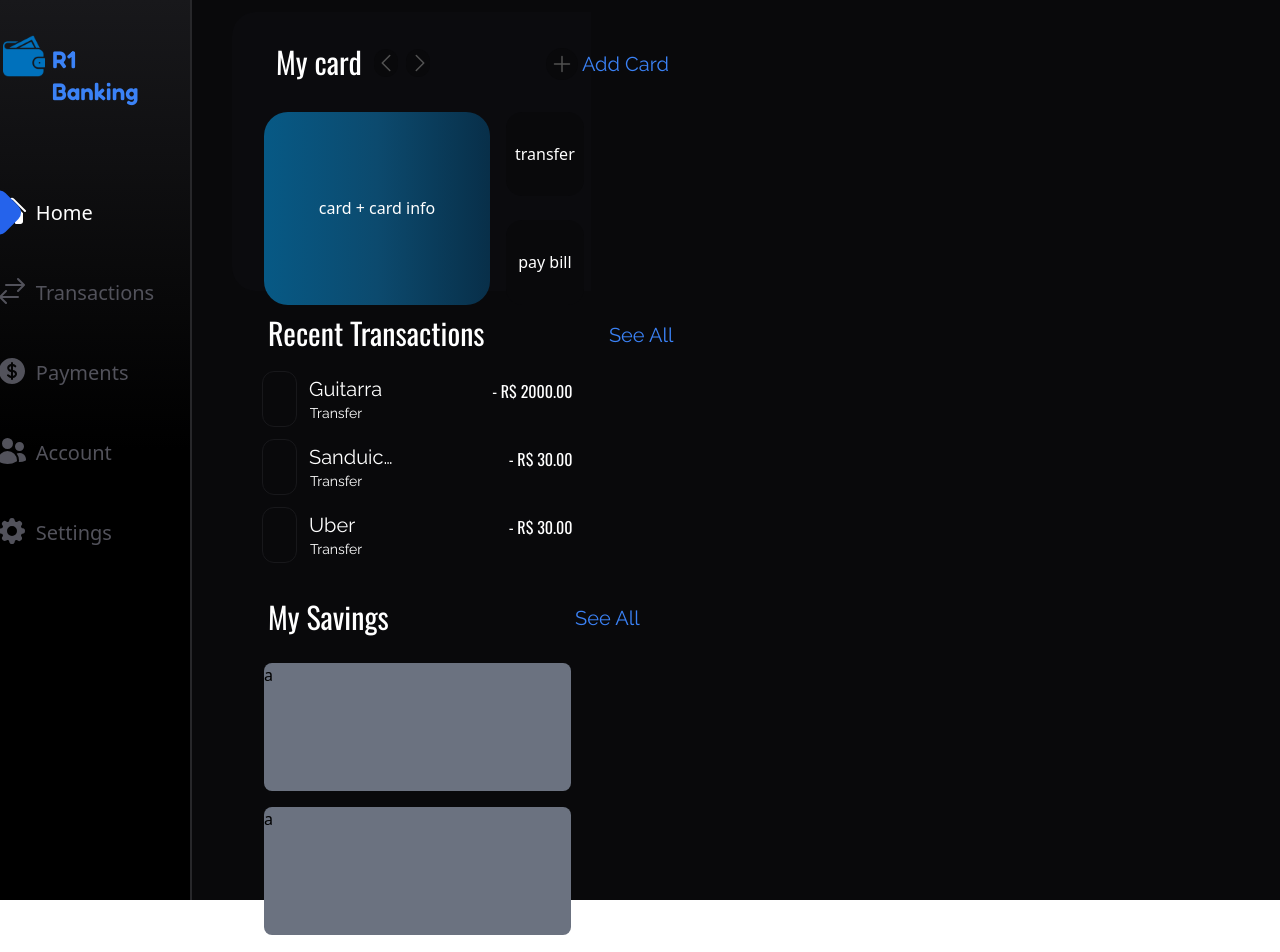
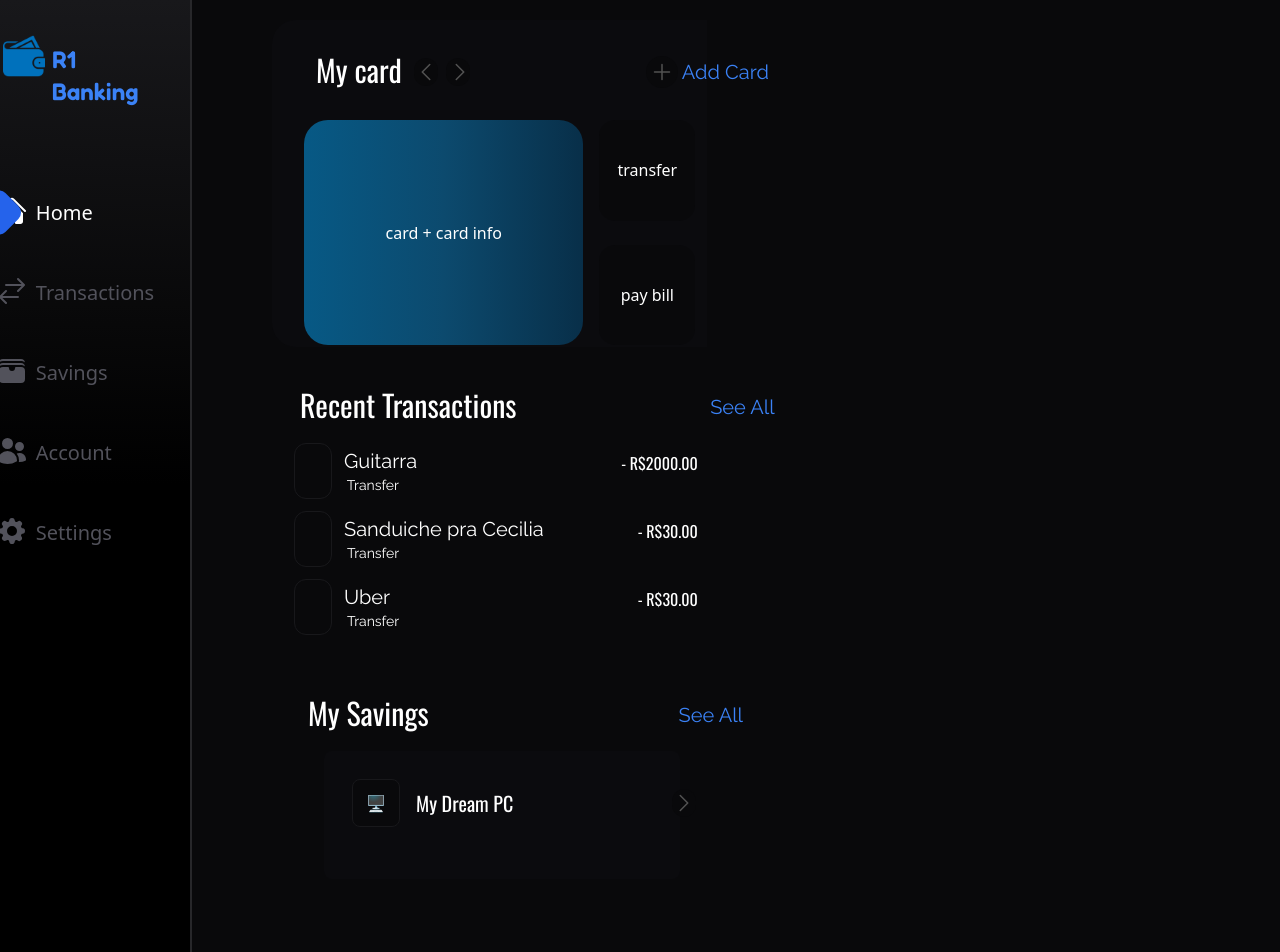
Before and after one commit to Ricardo354/banking_app, a React (Vite) app in the folder frontend/: page / in a window 1280 px wide. Shown: the top 952 px of the page. Built offline with nearby package versions, Linux system fonts and the light colour scheme.

Commit message:
Terminando o layout do My Savings

```diff
--- a/frontend/src/components/Icons.jsx
+++ b/frontend/src/components/Icons.jsx
@@ -31,13 +31,13 @@ export const creditCardIcon = (props) => (
 
 );
 
-export const paymentsIcon = (props) => (
-    <svg xmlns="http://www.w3.org/2000/svg" viewBox="0 0 24 24"
-        strokeWidth={1}
-        className={`${props.className}`}>
-        <path d="M10.464 8.746c.227-.18.497-.311.786-.394v2.795a2.252 2.252 0 0 1-.786-.393c-.394-.313-.546-.681-.546-1.004 0-.323.152-.691.546-1.004ZM12.75 15.662v-2.824c.347.085.664.228.921.421.427.32.579.686.579.991 0 .305-.152.671-.579.991a2.534 2.534 0 0 1-.921.42Z" />
-        <path fillRule="evenodd" d="M12 2.25c-5.385 0-9.75 4.365-9.75 9.75s4.365 9.75 9.75 9.75 9.75-4.365 9.75-9.75S17.385 2.25 12 2.25ZM12.75 6a.75.75 0 0 0-1.5 0v.816a3.836 3.836 0 0 0-1.72.756c-.712.566-1.112 1.35-1.112 2.178 0 .829.4 1.612 1.113 2.178.502.4 1.102.647 1.719.756v2.978a2.536 2.536 0 0 1-.921-.421l-.879-.66a.75.75 0 0 0-.9 1.2l.879.66c.533.4 1.169.645 1.821.75V18a.75.75 0 0 0 1.5 0v-.81a4.124 4.124 0 0 0 1.821-.749c.745-.559 1.179-1.344 1.179-2.191 0-.847-.434-1.632-1.179-2.191a4.122 4.122 0 0 0-1.821-.75V8.354c.29.082.559.213.786.393l.415.33a.75.75 0 0 0 .933-1.175l-.415-.33a3.836 3.836 0 0 0-1.719-.755V6Z" clipRule="evenodd" />
+export const savingsIcon = (props) => (
+    <svg xmlns="http://www.w3.org/2000/svg"
+    viewBox="0 0 24 24"
+    className={`${props.className}`}>
+        <path d="M2.273 5.625A4.483 4.483 0 0 1 5.25 4.5h13.5c1.141 0 2.183.425 2.977 1.125A3 3 0 0 0 18.75 3H5.25a3 3 0 0 0-2.977 2.625ZM2.273 8.625A4.483 4.483 0 0 1 5.25 7.5h13.5c1.141 0 2.183.425 2.977 1.125A3 3 0 0 0 18.75 6H5.25a3 3 0 0 0-2.977 2.625ZM5.25 9a3 3 0 0 0-3 3v6a3 3 0 0 0 3 3h13.5a3 3 0 0 0 3-3v-6a3 3 0 0 0-3-3H15a.75.75 0 0 0-.75.75 2.25 2.25 0 0 1-4.5 0A.75.75 0 0 0 9 9H5.25Z" />
     </svg>
+
 
 );
 
@@ -76,7 +76,7 @@ export const GtIcon = (props) => (
 );
 
 export const AddIcon = (props) => (
-    <svg xmlns="http://www.w3.org/2000/svg" fill="none" viewBox="0 0 24 24" strokeWidth={1.5}    className={`${props.className}`}>
+    <svg xmlns="http://www.w3.org/2000/svg" fill="none" viewBox="0 0 24 24" strokeWidth={1.5} className={`${props.className}`}>
         <path strokeLinecap="round" strokeLinejoin="round" d="M12 4.5v15m7.5-7.5h-15" />
     </svg>
 
--- a/frontend/src/components/Navbar.jsx
+++ b/frontend/src/components/Navbar.jsx
@@ -1,13 +1,13 @@
 import { useState } from "react";
 import walletIcon from "../assets/wallet.png";
-import { HomeIcon, TransactionIcon, creditCardIcon, paymentsIcon, recipientIcon, settingsIcon } from "./Icons";
+import { HomeIcon, TransactionIcon, savingsIcon, recipientIcon, settingsIcon } from "./Icons";
 
 
 const menuItems = [
 
     { Nome: "Home", Icon: HomeIcon },
     { Nome: "Transactions", Icon: TransactionIcon },
-    { Nome: "Payments", Icon: paymentsIcon },
+    { Nome: "Savings", Icon: savingsIcon },
     { Nome: "Account", Icon: recipientIcon },
     { Nome: "Settings", Icon: settingsIcon }
 ]
--- a/frontend/src/pages/Home.jsx
+++ b/frontend/src/pages/Home.jsx
@@ -3,6 +3,8 @@ import { LtIcon, GtIcon, AddIcon } from "../components/Icons";
 
 
 // add brilho nas setinha
+//add bolinhas no card
+// bigger width
 const Home = () => {
 
     const mockTransaction = [
@@ -13,10 +15,10 @@ const Home = () => {
 
     return (
         <>
-            <div className=" min-h-[calc(100vh+100px)] flex flex-row bg-zinc-800 bg-zinc-950">
+            <div className=" min-h-[calc(100vh+170px)] flex flex-row bg-zinc-800 bg-zinc-950">
                 <Navbar />
                 <div className="flex flex-col w-screen">
-                    <div className="mt-3 ml-10 rounded-l-3xl bg-card-black w-[33%] h-[37%]">
+                    <div className="mt-5 ml-20 rounded-l-3xl bg-card-black w-[40%] h-[37%]">
                         <h1 className="whitespace-nowrap ml-3 font-oswald text-white flex  items-center text-3xl p-8">
                             My card
                             <button className="mt-[1%] bg-zinc-950 rounded-full w-7 ml-3 h-7">
@@ -27,7 +29,7 @@ const Home = () => {
                             </button>
 
 
-                            <div className="ml-[41%] flex items-center cursor-pointer ">
+                            <div className="ml-[49%] flex items-center cursor-pointer ">
                                 <button className="mt-1 bg-zinc-950 rounded-full w-8 h-8 flex items-center justify-center">
                                     <AddIcon className="w-6 stroke-neutral-600" />
                                 </button>
@@ -58,7 +60,7 @@ const Home = () => {
                             </div>
                         </div>
                     </div>
-                    <div className=" mt-1 ml-12 rounded-3xl w-[33%] ">
+                    <div className="mt-5 ml-20 rounded-3xl w-[40%] ">
                         <h1 className="whitespace-nowrap font-oswald text-white flex flex-row  text-3xl p-5 ml-2">
                             Recent Transactions
                             <button className="relative transition-all duration-300transition-all duration-300
@@ -67,7 +69,7 @@ const Home = () => {
     hover:before:opacity-50 hover:text-blue-300
     before:content-[''] before:absolute before:inset-0 before:rounded-md before:blur-md before:opacity-0
     before:transition-opacity before:duration-300 before:bg-blue-500
-    hover:before:opacity-50 hover:text-blue-300 font-raleway mt-[1%] ml-[40%] text-xl text-blue-500">
+    hover:before:opacity-50 hover:text-blue-300 font-raleway mt-[1%] ml-[50%] text-xl text-blue-500">
                                 See All
                             </button>
                         </h1>
@@ -75,7 +77,7 @@ const Home = () => {
                         <div className="flex flex-col gap-y-3 ">
                             {mockTransaction.map((transaction) =>
 
-                                <div className="flex justify-between text-white w-[90%] h-14 ml-[6%]">
+                                <div className="flex justify-between text-white w-[80%] h-14 ml-[5%]">
                                     <div className="border border-zinc-900 rounded-xl w-[11%] h-30">
                                     </div>
 
@@ -84,8 +86,9 @@ const Home = () => {
                                         <p className="ml-[1%] text-sm">{transaction.Category}</p>
                                     </h1>
 
-                                    <h1 className="font-oswald ml-[30%] mr-3 mt-2 text-md text-white">
-                                        {transaction.Category === "Transfer" ? "-" : "+"} R$ {transaction.Price.toFixed(2)}
+                                    <h1 className="-mr-14  font-oswald mt-2 text-md text-white">
+                                        {transaction.Category === "Transfer" ? "-" : "+"} R$
+                                        {transaction.Price.toFixed(2)}
                                     </h1>
 
                                 </div>
@@ -94,7 +97,7 @@ const Home = () => {
 
 
                     </div>
-                    <div className="mt-1 p-5  ml-10 rounded-l-3xl w-[33%] h-[37%]">
+                    <div className="py-12 p-5  ml-20 rounded-l-3xl w-[40%] h-[37%]">
                         <h1 className="whitespace-nowrap font-oswald text-white flex flex-row  text-3xl p-3 ml-1">
                             My Savings
                             <button className="relative transition-all duration-300transition-all duration-300
@@ -103,17 +106,26 @@ const Home = () => {
     hover:before:opacity-50 hover:text-blue-300
     before:content-[''] before:absolute before:inset-0 before:rounded-md before:blur-md before:opacity-0
     before:transition-opacity before:duration-300 before:bg-blue-500
-    hover:before:opacity-50 hover:text-blue-300 font-raleway mt-[1%] ml-[64%] text-xl text-blue-500">
+    hover:before:opacity-50 hover:text-blue-300 font-raleway mt-[1%] ml-[68%] text-xl text-blue-500">
                                 See All
                             </button>
                         </h1>
-                        <div className="ml-3 flex flex-col ">
-                            <div className="rounded-lg mt-4 bg-gray-500 h-32">
-                                a
+                        <div className="w-[90%] ml-8 flex flex-col ">
+                            <div className="p-7  justify-center flex flex-col rounded-lg mt-2 bg-card-black h-32">
+                                <div className="-mt-6 flex flex-row items-center">
+                                    <div className="bg-zinc-950 flex items-center justify-center w-12 h-12  border border-zinc-900 rounded-lg ">
+                                        🖥️
+                                    </div>
+                                    <h1 className="text-white font-oswald ml-4 text-xl truncate">
+                                        My Dream PC
+                                    </h1>
+                                    <button className="absolute ml-[25%] bg-zinc-950 rounded-full w-6 h-7">
+                                        <GtIcon className="w-6 fill-neutral-600" />
+                                    </button>
+                                </div>
+
                             </div>
-                            <div className="rounded-lg mt-4 bg-gray-500 h-32">
-                                a
-                            </div>
+
 
 
                         </div>
```
